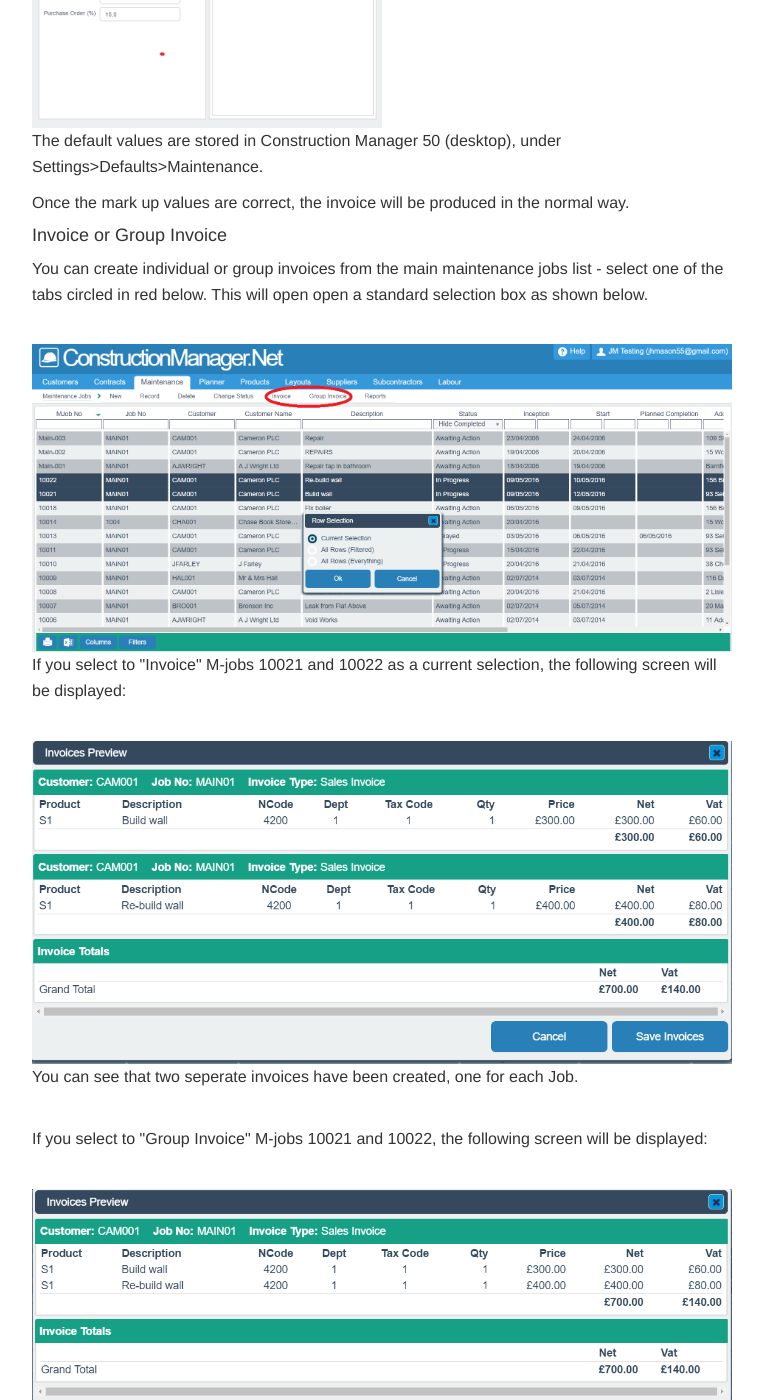
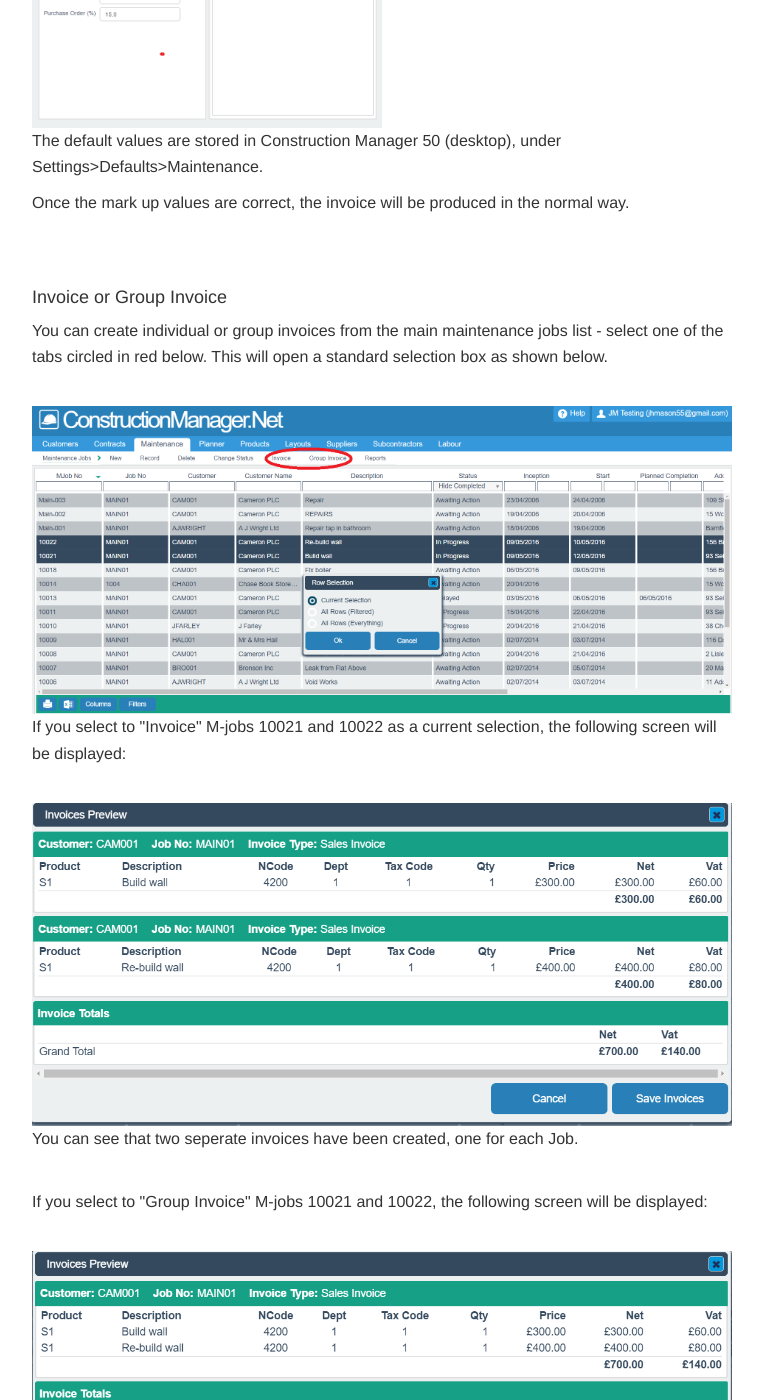
Before and after one commit to JNCSolutions/ConstructionManagerDocs, a Jekyll site: the page built from maintenance.html, in a window 1280 px wide and 1400 px high, scrolled down 10782 px. Shown: the whole window, without its empty margins (258-1021 px from the left). Built offline with Jekyll 4.4.1, drawn with Linux system fonts in a browser that asks for light colours; some of the changed text lies outside the part shown.

Commit message:
Update maintenance.html

```diff
--- a/maintenance.html
+++ b/maintenance.html
@@ -276,10 +276,11 @@
       <p>The default values are stored in Construction Manager 50 (desktop), under Settings>Defaults>Maintenance.</p>
       <p>Once the mark up values are correct, the invoice will be produced in the normal way.</p>
 
-      <h4 id="invoice">Invoice or Group Invoice</h4>
+      <br> <br>
+      <h4 id="group-invoice">Invoice or Group Invoice</h4>
       <p>You can create individual or group invoices from the main maintenance jobs list -
           select one of the tabs circled in red below.
-            This will open open a standard selection box as shown below.</p>
+            This will open a standard selection box as shown below.</p>
       <br>
       <img src="img/Maintenance_Invoice_Select_01.PNG" style="width: 100%;">
       <br>
```
Also changed, not shown: other parts of maintenance.html (+1 -1 lines).
